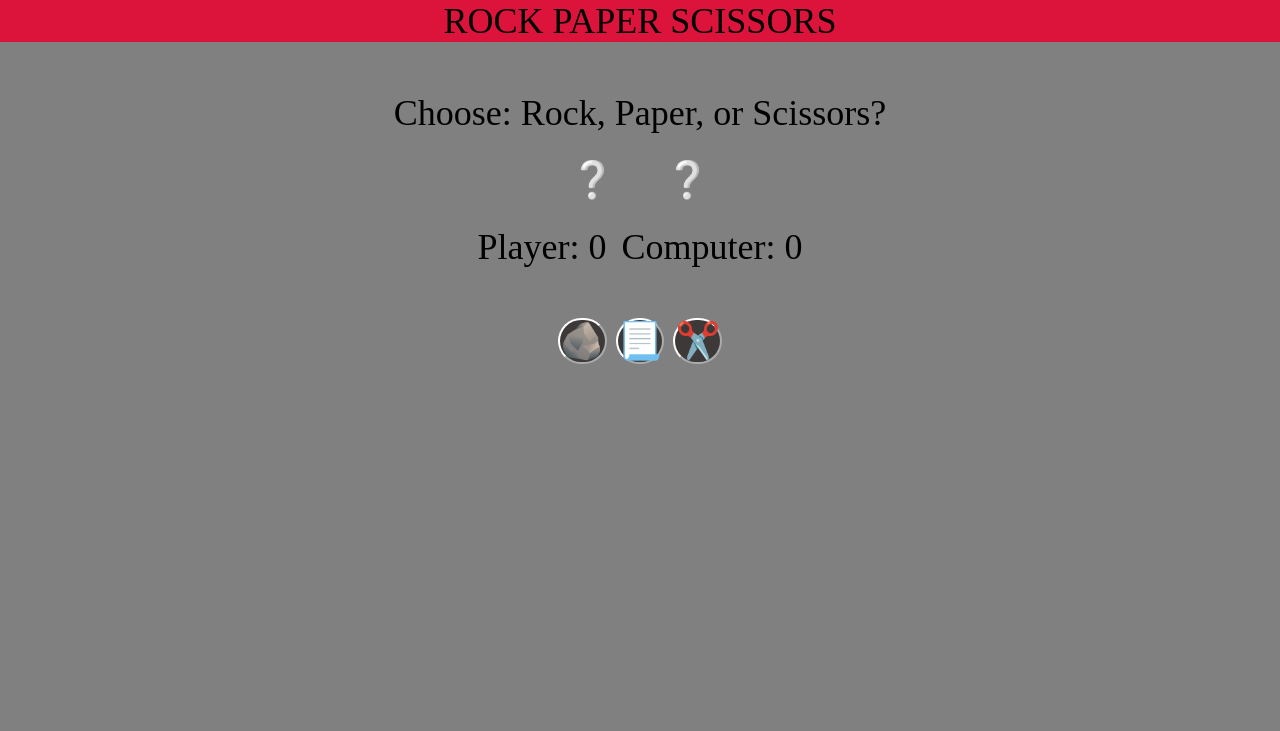
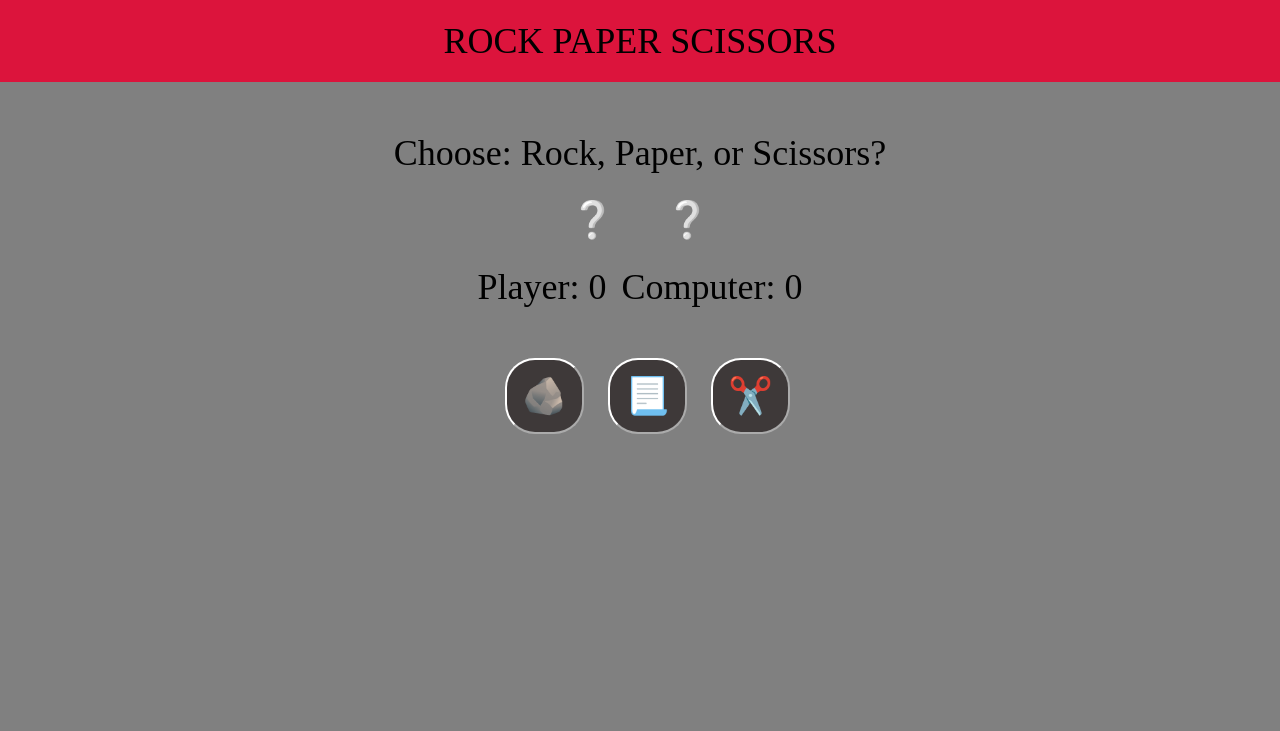
Before and after one commit to jcgasper/rock-paper-scissors, a plain HTML site: page index.html in a window 1280 px wide. Shown: the top 731 px of the page. Drawn offline with Linux system fonts and the light colour scheme.

Commit message:
minor UI tweaks

```diff
--- a/style.css
+++ b/style.css
@@ -15,6 +15,7 @@ body {
     text-align: center;
     margin-top: 25px;
     margin-bottom: 25px;
+
 
 }
 
@@ -54,6 +55,8 @@ button {
     color: white;
     border-radius: 30px;
     border-color: white;
+    margin-left: 15px;
+    padding: 15px;
 
 }
 
@@ -73,7 +76,7 @@ header {
     text-align: center;
     background-color: crimson;
     margin-top: 0;
-    padding-top: 0;
+    padding: 20px;
 
 }
 
```
